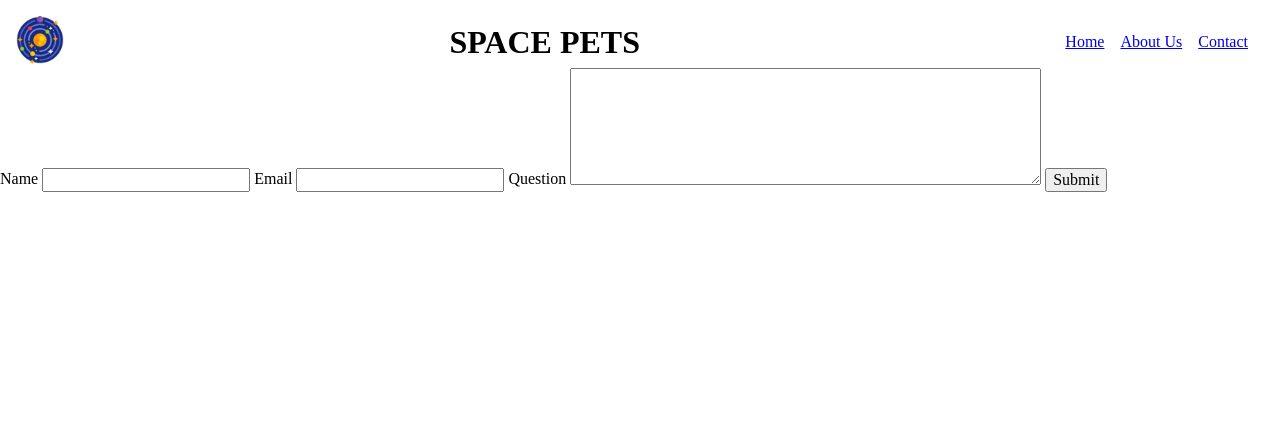
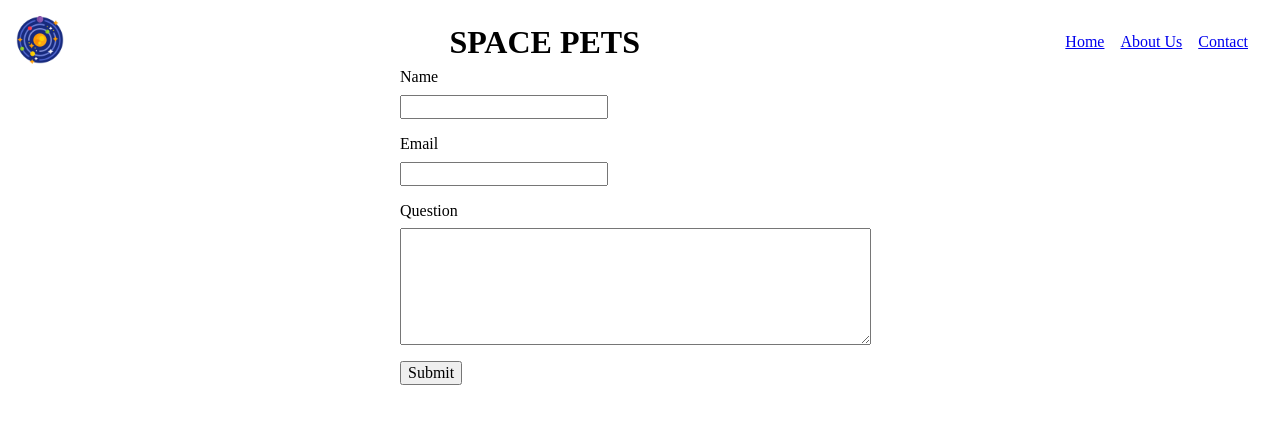
Before and after one commit to carlosalbertobuitragosantamaria/agency-repo, a plain HTML site: page contact.html in a window 1280 px wide. Drawn offline with Linux system fonts and the light colour scheme.

Commit message:
Added style to Contact form Relates #4

```diff
--- a/contact.html
+++ b/contact.html
@@ -6,6 +6,7 @@
         <meta name="viewport" content="width= device-width, initial-scale= 1.0">
         <link rel="stylesheet" href="normalize.css">
         <link rel="stylesheet" href="styles.css">
+        <link href="contactStyles.css" rel="stylesheet" />
         <link rel="icon" type="image/png" sizes="16x16,32x32,64x64" href="imgs/solar-system.png">
     </head>
     <body>
@@ -27,17 +28,21 @@
             <form
    id="form"
    action="https://learn-forms.netlify.com/submit/part1"
-   method="get">
-
+   method="get"
+   class="stack-med center">
+<section class="stack-sm">
 <label for="name">Name</label>
 <input id="name" name="name" type="text">
+</section>
+<section class="stack-sm">
+    <label for="Email">Email</label>
+    <input id="email" name="email" type="email">
+</section>
 
-<label for="Email">Email</label>
-<input id="email" name="email" type="email">
-
+<section class="stack-sm">
 <label for="Question">Question</Label>
 <textarea for="question" name="question" rows="6" cols="50"></textarea>
-
+</section>
 <button type="submit">Submit</button>
 
    </form>
--- /dev/null
+++ b/contactStyles.css
@@ -0,0 +1,19 @@
+.center{
+    max-width: 30rem;
+margin-left: auto;
+margin-right: auto;
+}
+
+.stack-large > *+* {
+
+    margin-top: 2rem;
+  }
+  .stack-med > *+* {
+    margin-top: 1rem;
+
+  }
+  .stack-sm > *+* {
+    margin-top: .5rem;
+    display: block;
+
+  }
```
